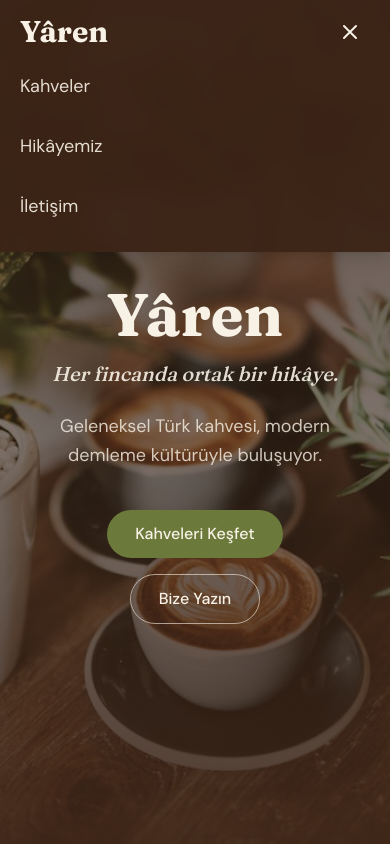
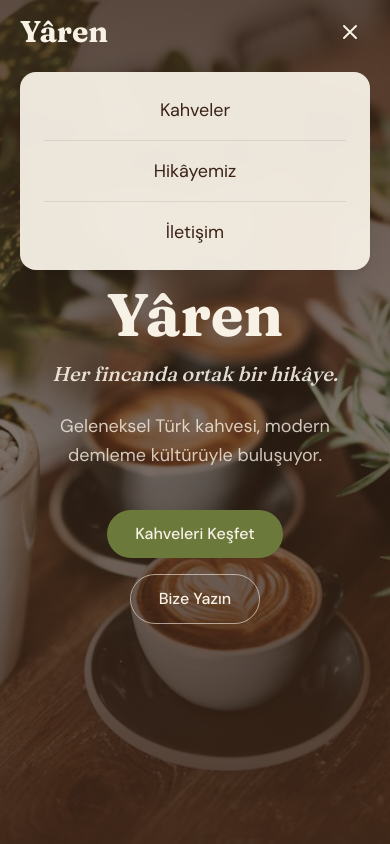
Before and after one commit to eamre/yaren-coffee-one-page, a React (Vite) app: page / in a window 390 px wide. Both pictures are taken after a click on the button "Menüyü aç". Shown: the top 844 px of the page. Built offline with nearby package versions, Linux system fonts and the light colour scheme.

Commit message:
feat: add frosted card mobile menu overlaying the navbar

```diff
--- /dev/null
+++ b/src/components/layout/MobileMenu.tsx
@@ -0,0 +1,36 @@
+import { NAV_LINKS } from '../../data/sections'
+import { classNames } from '../../utils/classNames'
+
+interface MobileMenuProps {
+  isOpen: boolean
+  onNavigate: () => void
+}
+
+export function MobileMenu({ isOpen, onNavigate }: MobileMenuProps) {
+  return (
+    <nav
+      id="mobile-menu"
+      aria-label="Mobil menü"
+      className={classNames(
+        'absolute inset-x-0 top-full px-5 pt-2 transition-[opacity,transform,visibility] duration-300 ease-out motion-reduce:transition-none md:hidden',
+        isOpen
+          ? 'translate-y-0 opacity-100'
+          : 'pointer-events-none invisible -translate-y-3 opacity-0',
+      )}
+    >
+      <ul className="divide-y divide-espresso/10 rounded-2xl bg-cream/95 px-6 py-2 shadow-xl backdrop-blur-md">
+        {NAV_LINKS.map(({ label, href }) => (
+          <li key={href}>
+            <a
+              href={href}
+              onClick={onNavigate}
+              className="block py-4 text-center text-lg text-espresso transition-colors hover:text-olive"
+            >
+              {label}
+            </a>
+          </li>
+        ))}
+      </ul>
+    </nav>
+  )
+}
--- a/src/components/layout/Navbar.tsx
+++ b/src/components/layout/Navbar.tsx
@@ -4,8 +4,9 @@ import { NAV_LINKS } from '../../data/sections'
 import { useScrolled } from '../../hooks/useScrolled'
 import { classNames } from '../../utils/classNames'
 import { Container } from '../ui/Container'
+import { MobileMenu } from './MobileMenu'
 
-const NAV_LINK_CLASSES = 'text-cream/90 transition-colors hover:text-copper'
+const DESKTOP_LINK_CLASSES = 'text-cream/90 transition-colors hover:text-copper'
 
 export function Navbar() {
   const [isMenuOpen, setIsMenuOpen] = useState(false)
@@ -17,7 +18,7 @@ export function Navbar() {
     <header
       className={classNames(
         'fixed inset-x-0 top-0 z-50 transition-colors duration-300',
-        isScrolled || isMenuOpen
+        isScrolled
           ? 'bg-espresso/95 shadow-lg backdrop-blur'
           : 'bg-transparent',
       )}
@@ -33,7 +34,7 @@ export function Navbar() {
 
         <nav aria-label="Ana menü" className="hidden gap-8 md:flex">
           {NAV_LINKS.map(({ label, href }) => (
-            <a key={href} href={href} className={NAV_LINK_CLASSES}>
+            <a key={href} href={href} className={DESKTOP_LINK_CLASSES}>
               {label}
             </a>
           ))}
@@ -66,22 +67,7 @@ export function Navbar() {
         </button>
       </Container>
 
-      {isMenuOpen && (
-        <nav id="mobile-menu" aria-label="Mobil menü" className="md:hidden">
-          <Container className="flex flex-col gap-4 pb-6">
-            {NAV_LINKS.map(({ label, href }) => (
-              <a
-                key={href}
-                href={href}
-                onClick={closeMenu}
-                className={classNames(NAV_LINK_CLASSES, 'py-2 text-lg')}
-              >
-                {label}
-              </a>
-            ))}
-          </Container>
-        </nav>
-      )}
+      <MobileMenu isOpen={isMenuOpen} onNavigate={closeMenu} />
     </header>
   )
 }
```
